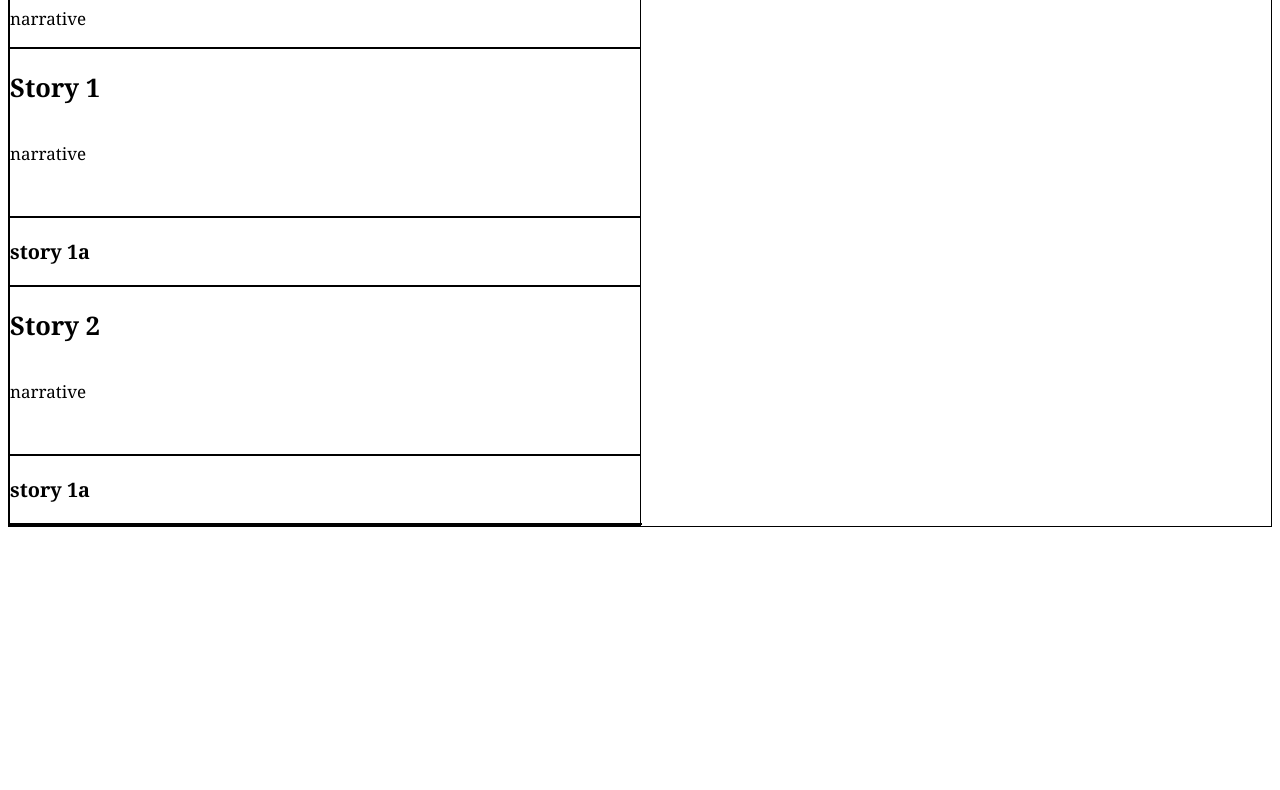
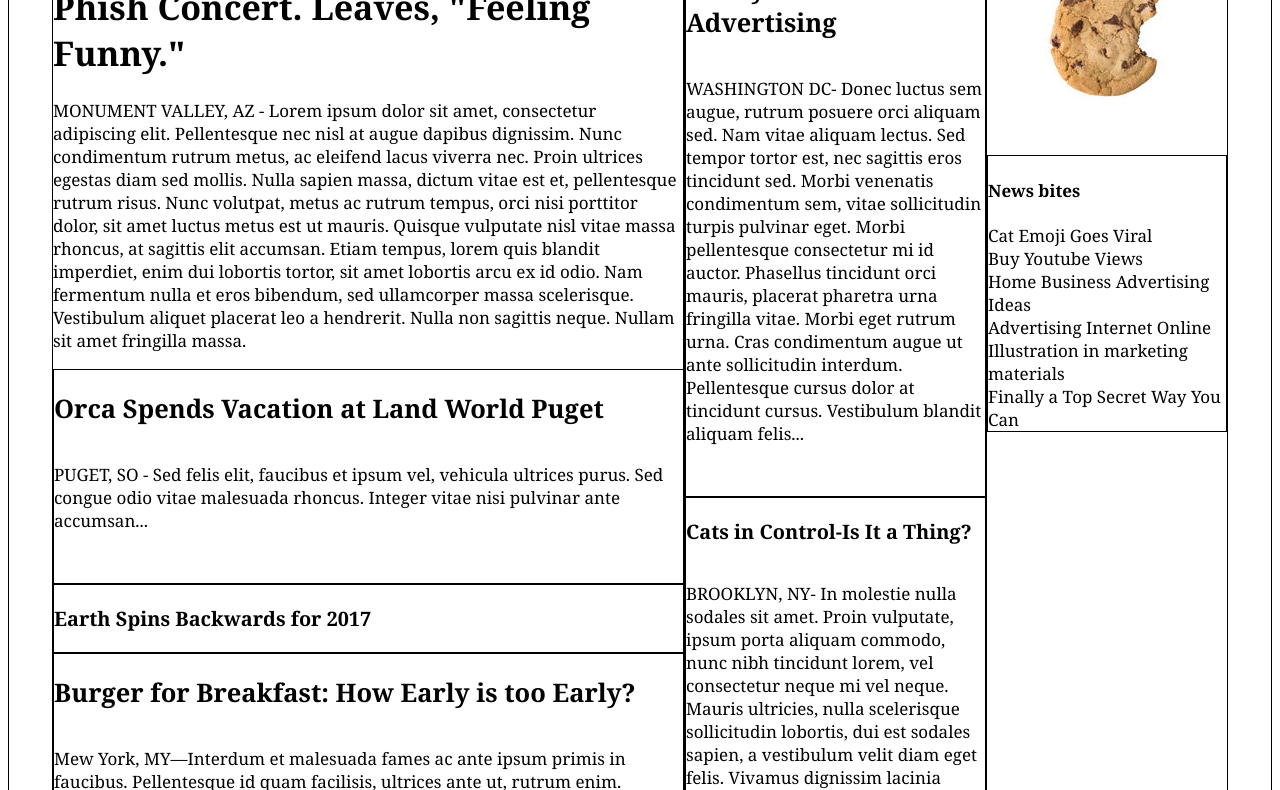
Before and after one commit to mtrovela/myTimes, a plain HTML site: page index.html in a window 1280 px wide. Shown: the part 168-958 px from the top of the page. Before the commit the page ends 800 px from the top, so only its background shows below. Drawn offline with Linux system fonts and the light colour scheme.

Commit message:
Finished with task 3 (initial block in of main content area. Reduced styles and adjusted flexbox values

```diff
--- a/index.html
+++ b/index.html
@@ -40,30 +40,65 @@
         <!-- Feature -->
         <div class="column large">
           <div class="lead-story">
-            <h1>Headline</h1>
-            <div class="image-content">
-              <p class="narrative">narrative</p>
+            <h1>Mother of Three Buys Tuna Steak at Phish Concert. Leaves, "Feeling Funny."</h1>
+            <div class="image" id="feature">
+              <p class="narrative">MONUMENT VALLEY, AZ - Lorem ipsum dolor sit amet, consectetur adipiscing elit. Pellentesque nec nisl at augue dapibus dignissim. Nunc condimentum rutrum metus, ac eleifend lacus viverra nec. Proin ultrices egestas diam sed mollis. Nulla sapien massa, dictum vitae est et, pellentesque rutrum risus. Nunc volutpat, metus ac rutrum tempus, orci nisi porttitor dolor, sit amet luctus metus est ut mauris. Quisque vulputate nisl vitae massa rhoncus, at sagittis elit accumsan. Etiam tempus, lorem quis blandit imperdiet, enim dui lobortis tortor, sit amet lobortis arcu ex id odio. Nam fermentum nulla et eros bibendum, sed ullamcorper massa scelerisque. Vestibulum aliquet placerat leo a hendrerit. Nulla non sagittis neque. Nullam sit amet fringilla massa.</p>
             </div>
+          </div>
+        <!-- </div> -->
+
+          <!-- Stories -->
+          <div class="text-content large">
+            <h2>Orca Spends Vacation at Land World Puget</h2>
+            <p>PUGET, SO - Sed felis elit, faucibus et ipsum vel, vehicula ultrices purus. Sed congue odio vitae malesuada rhoncus. Integer vitae nisi pulvinar ante accumsan...<p>
+          </div>
+          <div class="text-content large">
+            <h3>Earth Spins Backwards for 2017</h3>
+            <div class="image" id="tree"></div>
+          </div>
+          <div class="text-content large">
+            <h2>Burger for Breakfast: How Early is too Early?</h2>
+            <p class="narrative">Mew York, MY—Interdum et malesuada fames ac ante ipsum primis in faucibus. Pellentesque id quam facilisis, ultrices ante ut, rutrum enim. Praesent eu nisl erat.<p>
+          </div>
+          <div class="text-content large">
+            <h3>Research Shows Cameras Erase Memory</h3>
+            <div class="image" id="hipster"></div>
           </div>
         </div>
 
-          <!-- Stories -->
-          <div class="text-content large">
-            <h2>Story 1</h2>
-            <p>narrative<p>
+      <!-- Column 2 -->
+
+        <div class="column medium">
+          <div class="text-content medium">
+            <h2>FBI Finds Action Star Guilty of False Advertising</h2>
+            <p>WASHINGTON DC- Donec luctus sem augue, rutrum posuere orci aliquam sed. Nam vitae aliquam lectus. Sed tempor tortor est, nec sagittis eros tincidunt sed. Morbi venenatis condimentum sem, vitae sollicitudin turpis pulvinar eget. Morbi pellentesque consectetur mi id auctor. Phasellus tincidunt orci mauris, placerat pharetra urna fringilla vitae. Morbi eget rutrum urna. Cras condimentum augue ut ante sollicitudin interdum. Pellentesque cursus dolor at tincidunt cursus. Vestibulum blandit aliquam felis...<p>
+            </div>
+            <div class="text-content medium">
+              <h3>Cats in Control-Is It a Thing?</h3>
+              <div class="image" id="cat"></div>
+              <p>BROOKLYN, NY- In molestie nulla sodales sit amet. Proin vulputate, ipsum porta aliquam commodo, nunc nibh tincidunt lorem, vel consectetur neque mi vel neque. Mauris ultricies, nulla scelerisque sollicitudin lobortis, dui est sodales sapien, a vestibulum velit diam eget felis. Vivamus dignissim lacinia dolor, quis commodo tellus pellentesque in.</p>
+            </div>
           </div>
-          <div class="text-content large">
-            <h3>story 1a</h3>
-            <div class="1a-image"></div>
+
+      <!-- Column 3 -->
+
+        <div class="column small">
+          <img src="./resources/images/img-news-bite.png">
+          <div class="sidebar">
+            <h4>News bites</h4>
+            <span class="small">Cat Emoji Goes Viral</span>
+            <span class="small">Buy Youtube Views</span>
+            <span class="small">Home Business Advertising Ideas</span>
+            <span class="small">Advertising Internet Online</span>
+            <span class="small">Illustration in marketing materials</span>
+            <span class="small">Finally a Top Secret Way You Can</span>
           </div>
-          <div class="text-content large">
-            <h2>Story 2</h2>
-            <p class="narrative">narrative<p>
-          </div>
-          <div class="text-content large">
-            <h3>story 1a</h3>
-            <div class="1a-image large"></div>
-          </div>
+        </div>
+
+      </div>
+
+
+
 
         </div>
 
--- a/resources/css/style.css
+++ b/resources/css/style.css
@@ -38,50 +38,42 @@ a {
   color: black;
 }
 
+.column {
+  display: flex;
+  border: 1px solid black;
+}
+
 .content {
   display: flex;
-  justify-content: flex-start;
-  flex-direction: column;
+  justify-content: center;
+  flex-direction: row;
   border: 1px solid black;
   margin: 0 auto 78px auto;
 }
 
-.column {
-  border: 1px solid black;
-}
-
-.column.large {
-  display: flex;
-  width: 630px;
-  border: 1px solid black;
-}
-
-.content.large {
-  display: flex;
-  align-items: center;
-}
-
-.text-content {
+.large {
   display: flex;
   flex-direction: column;
-  border: 1px solid black;
-}
-
-.large {
   border: 1px solid black;
   width: 630px;
 }
 
-.column.medium {
+.medium {
   display: flex;
+  flex-direction: column;
+  border: 1px solid black;
   width: 300px;
-  /* border: 1px solid black; */
 }
 
-.column.small {
+.small {
   display: flex;
+  flex-direction: column;
   width: 240px;
-  /* border: 1px solid black; */
+}
+
+.sidebar {
+  display: block;
+  border: 1px solid black;
 }
 
 /* .content {
```
